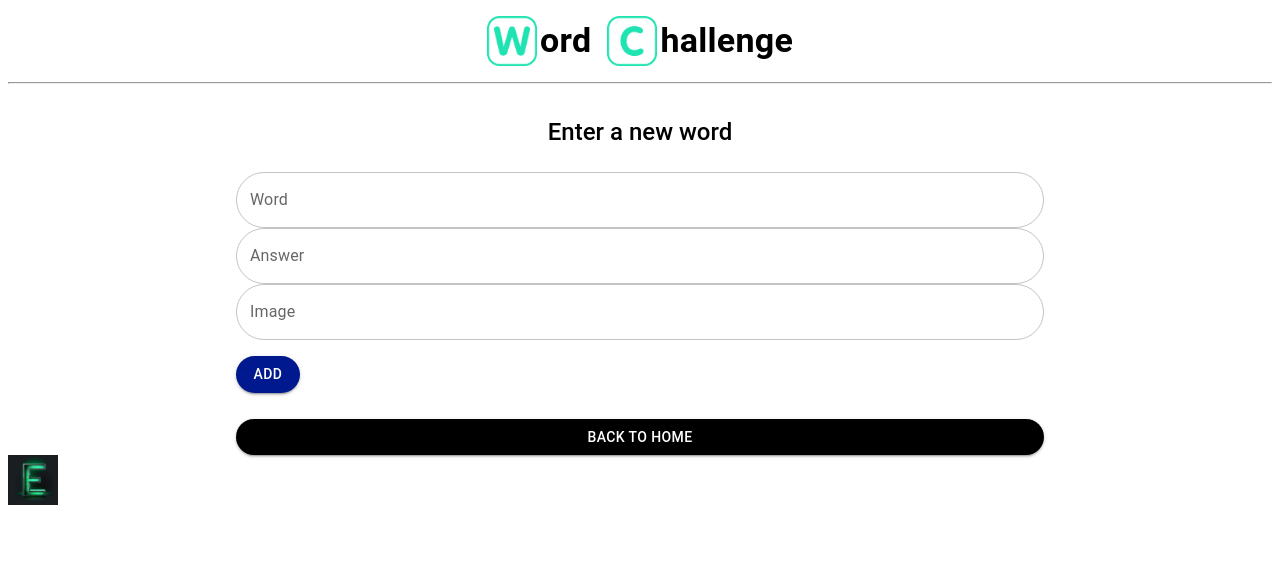
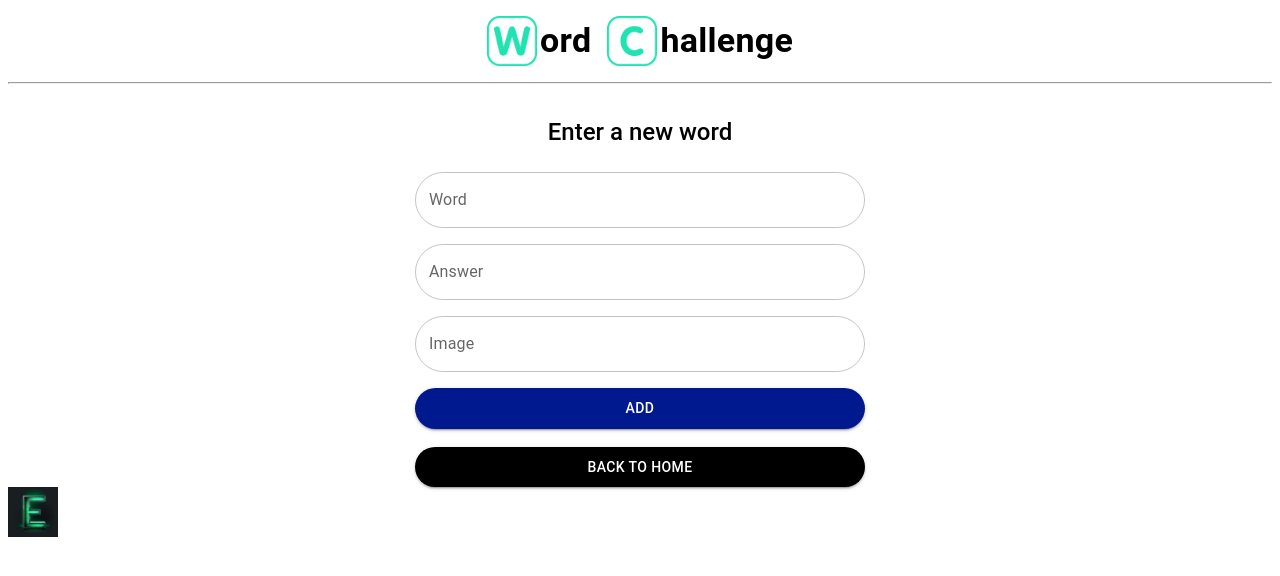
Before and after one commit to emre15900/word-challenge, a Next.js app in the folder client/: page /add-new-word in a window 1280 px wide. Shown: the top 576 px of the page. Built offline with nearby package versions, Linux system fonts and the light colour scheme.

Commit message:
update ui

```diff
--- a/client/src/pages/add-new-word.tsx
+++ b/client/src/pages/add-new-word.tsx
@@ -107,7 +107,8 @@ function AddNewWord() {
             display: "flex",
             flexDirection: "column",
             gap: "10px",
-            minWidth: 350,
+            minWidth: 340,
+            maxWidth: 450,
           }}
         >
           <Formik
@@ -145,6 +146,7 @@ function AddNewWord() {
                     "& .MuiOutlinedInput-root": {
                       borderRadius: "30px !important",
                     },
+                    mt: 2,
                   }}
                 />
                 <Field
@@ -160,6 +162,7 @@ function AddNewWord() {
                     "& .MuiOutlinedInput-root": {
                       borderRadius: "30px !important",
                     },
+                    mt: 2,
                   }}
                 />
                 <Button
@@ -168,6 +171,8 @@ function AddNewWord() {
                   sx={{
                     borderRadius: "30px",
                     backgroundColor: "#00198f",
+                    width: "100%",
+                    padding: "8px 2rem",
                     "&:hover": {
                       backgroundColor: "#062cdf",
                     },
@@ -190,11 +195,12 @@ function AddNewWord() {
                   justifyContent: "center",
                   textDecoration: "none",
                   width: "100%",
+                  padding: "8px 2rem",
                   backgroundColor: "#000000",
                   "&:hover": {
                     backgroundColor: "#313131",
                   },
-                  mt: 2,
+                  mt: 1,
                 }}
               >
                 Back to Home
```
